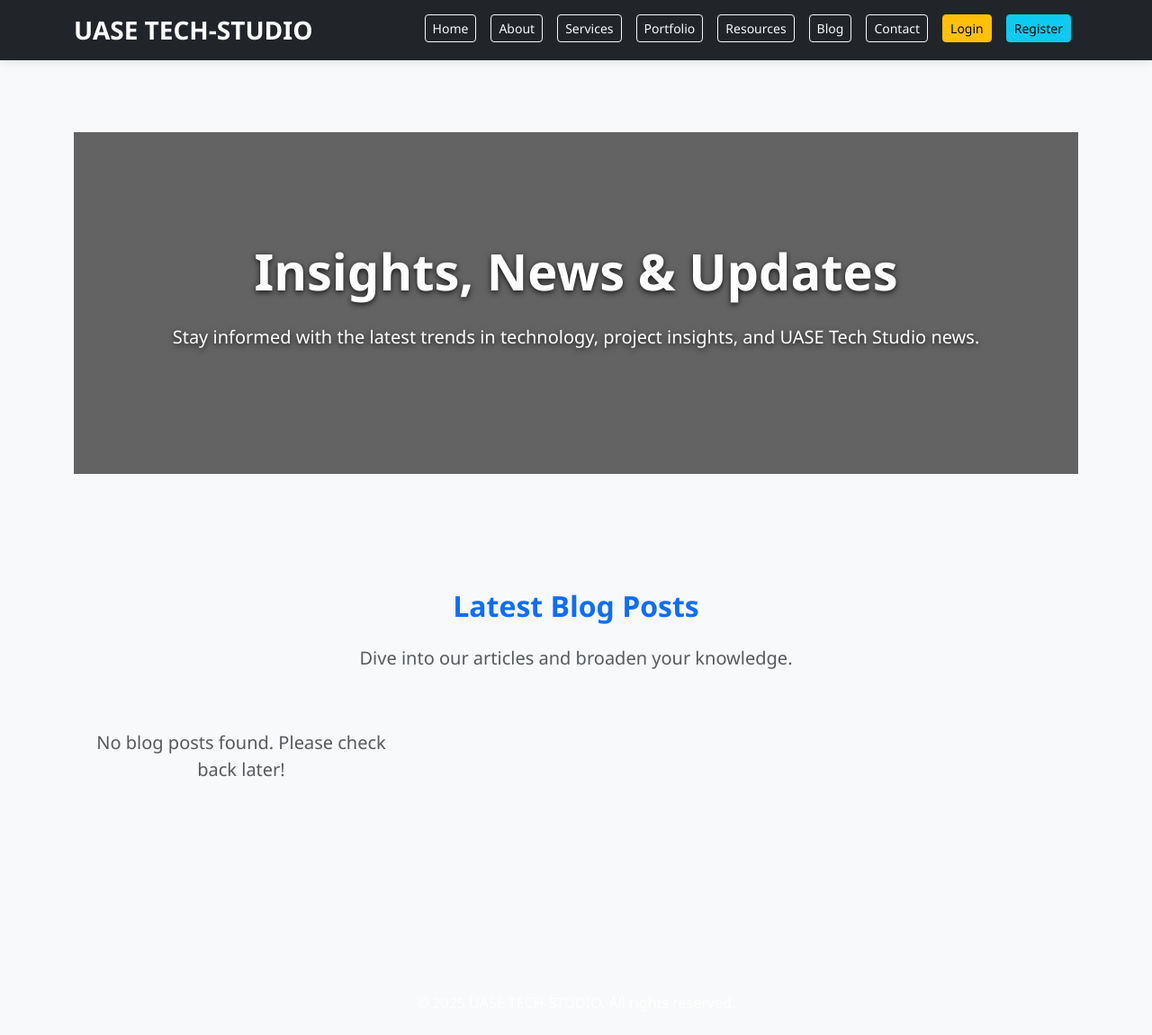
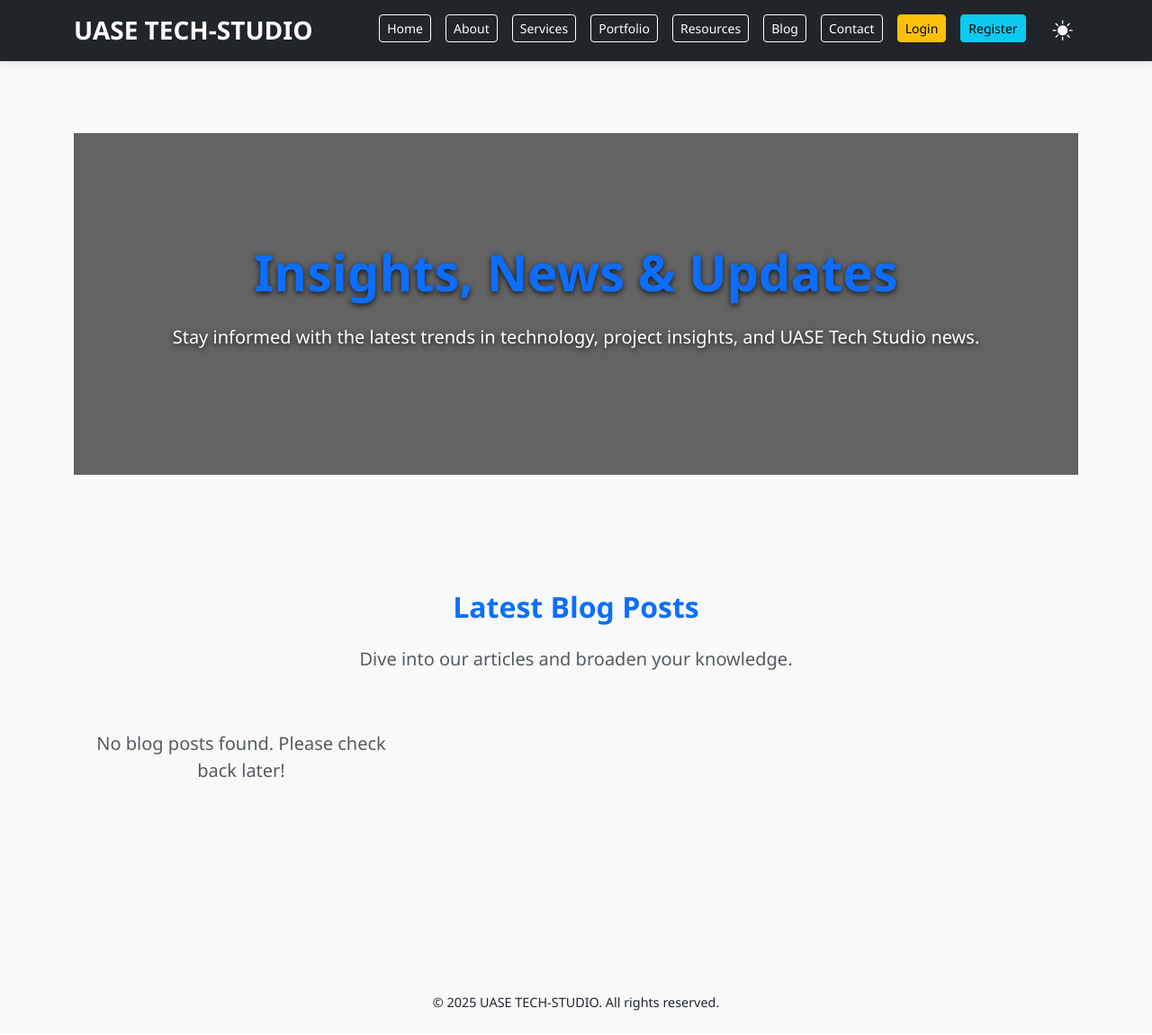
Before and after one commit to UASE-TECH-STUDIO/UASE_WEBSITE, a Django app: page /blog/ in a window 1280 px wide. Shown: the whole page at 90% size. After the commit the page ends 1124 px from the top, so only its background shows below. Run offline with Django 5.2, Linux system fonts and the light colour scheme; data that the repository does not hold is empty; some libraries are stand-ins or nearby versions.

Commit message:
some changes

```diff
--- a/core/templates/core/layout.html
+++ b/core/templates/core/layout.html
@@ -1,80 +1,190 @@
 {% load static %}
-
 <!DOCTYPE html>
 <html lang="en">
 <head>
-    <meta charset="UTF-8">
+  <meta charset="UTF-8" />
   <title>{% block title %}UASE TECH-STUDIO | Global ICT, Software Development & Training{% endblock %}</title>
-    <meta name="viewport" content="width=device-width, initial-scale=1">
+  <meta name="viewport" content="width=device-width, initial-scale=1" />
 
   <!-- ✅ SEO Meta Tags -->
-    <meta name="description" content="UASE TECH-STUDIO — founded by Muhammedmustapha Abdullahi (Usty) — offers world-class ICT services, software development, web design, data entry, virtual assistance, and professional technical training in Abuja, Nigeria, and globally. Empowering learners and businesses with modern digital solutions.">
-
-    <meta name="keywords" content="UASE, UASE TECH-STUDIO, UASE TECH, UASE-TECH, uase tech, UASE Tech, UASE TECH STUDIO, Usty, usty, USTY, UASE Abuja, UASE Nigeria, Muhammedmustapha Abdullahi, muhammedmustapha abdullahi, Muhammed Mustapha Abdullahi, muhammed mustapha abdullahi, ICT Training, ICT School in Abuja, Tech School Abuja, Tech School Nigeria, Abuja Tech Company, Tech Company in Nigeria, Web Development, Software Development, Web Design Abuja, Software Engineer, Frontend Developer, Full Stack Developer, Freelancer Abuja, Freelancer Nigeria, UASE TECH-STUDIO Training, UASE-TECH Solutions, UASE Tech Studio, UASE Lifecamp, UASE Asokoro, Tech Studio, UASE TECH Global, Web Developers Nigeria, Tech Services Abuja, Digital Skills, Programming Training, ICT Support, Virtual Assistance, Data Entry Services, UI/UX Design, App Development, Online Learning, Web Apps, ICT Consultancy, Technology Training, UASE Brand, UASE Company, UASE Tech Academy, UASE TECH Brand, Remote Tech Services, Learn Coding, Learn Web Development, Global Tech Training, ICT Institute, Tech School Africa, Abuja Technology Hub, Freelance Web Developer, ICT Freelancer, Tech Training Nigeria, Web Development School">
-
+  <meta name="description" content="UASE TECH-STUDIO — founded by Muhammedmustapha Abdullahi (Usty) — offers professional ICT services, software development, web design, data entry, virtual assistance, and digital training in Abuja, Nigeria, and globally.">
+  <meta name="keywords" content="UASE, UASE TECH-STUDIO, ICT, Web Development, Software, Tech Training, Abuja, Nigeria, Tech School, Freelancer, Software Developer, Frontend, Backend, Fullstack, Website Design, Tech Company, Online Learning, Global ICT, UASE TECH">
   <meta name="author" content="UASE TECH-STUDIO | Muhammedmustapha Abdullahi (Usty)">
   <meta name="robots" content="index, follow">
-    <meta name="language" content="English">
-    <meta name="revisit-after" content="3 days">
-    <meta name="distribution" content="global">
 
-    <!-- ✅ Open Graph / Facebook -->
-    <meta property="og:type" content="website">
-    <meta property="og:title" content="UASE TECH-STUDIO | ICT & Web Development Training by Usty">
-    <meta property="og:description" content="Learn web development, ICT skills, and software development at UASE TECH-STUDIO. Founded by Muhammedmustapha Abdullahi (Usty), delivering tech education and digital solutions worldwide.">
-    <meta property="og:image" content="{% static 'images/about_journey.jpg' %}">
-    <meta property="og:url" content="https://uase.tech">
-    <meta property="og:site_name" content="UASE TECH-STUDIO">
+  <link rel="icon" href="{% static 'images/uase_logo.png' %}" type="image/png" />
 
-    <!-- ✅ Twitter Meta -->
-    <meta name="twitter:card" content="summary_large_image">
-    <meta name="twitter:title" content="UASE TECH-STUDIO | ICT & Software Development School">
-    <meta name="twitter:description" content="UASE TECH-STUDIO provides software development, ICT training, virtual assistance, and web design services worldwide.">
-    <meta name="twitter:image" content="{% static 'images/about_journey.jpg' %}">
-    <meta name="twitter:site" content="@ustyalhaji">
+  <!-- ✅ Bootstrap + Icons -->
+  <link href="https://cdn.jsdelivr.net/npm/bootstrap@5.3.2/dist/css/bootstrap.min.css" rel="stylesheet" />
+  <link rel="stylesheet" href="https://cdn.jsdelivr.net/npm/bootstrap-icons@1.11.3/font/bootstrap-icons.min.css" />
+  <link rel="stylesheet" href="{% static 'core/style.css' %}" />
 
-    <!-- ✅ Favicon -->
-    <link rel="icon" href="{% static 'images/uase_logo.png' %}" type="image/png">
+  <style>
+    /* Smooth theme transition */
+    body, header, footer, main, .card, .form-control, .btn, section {
+      transition: background-color 0.4s ease, color 0.4s ease, box-shadow 0.4s ease, border-color 0.4s ease;
+    }
 
-    <!-- ✅ Structured Data / Schema.org -->
-    <script type="application/ld+json">
-    {
-      "@context": "https://schema.org",
-      "@type": "Organization",
-      "name": "UASE TECH-STUDIO",
-      "alternateName": ["UASE TECH", "UASE-TECH", "UASE", "Usty", "UASE Tech Studio", "UASE TECH GLOBAL"],
-      "url": "https://uase.tech",
-      "logo": "{% static 'images/uase_logo.png' %}",
-      "founder": {
-        "@type": "Person",
-        "name": "Muhammedmustapha Abdullahi",
-        "alternateName": ["Usty", "UASE Founder", "UASE TECH-STUDIO Founder"],
-        "jobTitle": "Tech Entrepreneur & Software Developer"
-      },
-      "sameAs": [
-        "https://github.com/UASE-TECH-STUDIO",
-        "https://www.linkedin.com/in/muhammedmustapha-abdullahi-bb897a309/",
-        "https://www.youtube.com/@UASE_TECH-STUDIOS",
-        "https://twitter.com/ustyalhaji",
-        "https://www.instagram.com/ustyalhajiserviceslimited/",
-        "https://facebook.com/ustyalhaji"
-      ],
-      "description": "UASE TECH-STUDIO offers global ICT solutions, web and software development, data entry, virtual assistance, and digital training services for learners and businesses worldwide."
+    /* 🌞 Light Mode */
+    body {
+      background-color: #f8f9fa;
+      color: #212529;
     }
-    </script>
 
-    <!-- ✅ External Libraries -->
-    <link href="https://cdn.jsdelivr.net/npm/bootstrap@5.3.2/dist/css/bootstrap.min.css" rel="stylesheet">
-    <link rel="stylesheet" href="https://cdnjs.cloudflare.com/ajax/libs/animate.css/4.1.1/animate.min.css"/>
-    <link rel="stylesheet" href="https://cdn.jsdelivr.net/npm/bootstrap-icons@1.11.3/font/bootstrap-icons.min.css">
-    <link rel="stylesheet" href="{% static 'core/style.css' %}">
+    /* 🌙 Dark Mode Base */
+    body.dark-mode {
+      background-color: #0d1117;
+      color: #dfe4ea;
+    }
+
+    header.dark-mode, footer.dark-mode {
+      background-color: #161b22 !important;
+      color: #e6edf3 !important;
+    }
+
+    /* 🌟 Soft Glowing Cards */
+    .card {
+      background-color: #ffffff;
+      border: 1px solid #dee2e6;
+      border-radius: 1rem;
+      box-shadow: 0 2px 6px rgba(0, 0, 0, 0.05);
+    }
+
+    body.dark-mode .card {
+      background-color: #161b22 !important;
+      color: #dfe4ea !important;
+      border-color: #30363d;
+      box-shadow: 0 6px 16px rgba(88, 166, 255, 0.08);
+      backdrop-filter: blur(10px);
+    }
+
+    /* 🌙 Text and Headings (retain soft tone) */
+    h1, h2, h3, h4, h5, h6 {
+      color: #0d6efd;
+    }
+    body.dark-mode h1,
+    body.dark-mode h2,
+    body.dark-mode h3,
+    body.dark-mode h4,
+    body.dark-mode h5,
+    body.dark-mode h6 {
+      color: #58a6ff;
+    }
+
+    body.dark-mode p,
+    body.dark-mode span,
+    body.dark-mode li,
+    body.dark-mode small,
+    body.dark-mode strong {
+      color: #c9d1d9 !important;
+    }
+
+    /* 🌙 Sections and containers */
+    body.dark-mode .container,
+    body.dark-mode section {
+      background: transparent !important;
+    }
+
+    /* 🌙 Inputs and Forms */
+    .form-control {
+      background-color: #fff;
+      color: #000;
+      border: 1px solid #ccc;
+    }
+
+    body.dark-mode .form-control {
+      background-color: #0e1623 !important;
+      color: #e6edf3 !important;
+      border-color: #30363d;
+    }
+
+    body.dark-mode .form-control:focus {
+      background-color: #161b22 !important;
+      color: #f0f6fc;
+      border-color: #58a6ff;
+      box-shadow: 0 0 8px rgba(88, 166, 255, 0.3);
+    }
+
+    /* 🌙 Buttons */
+    .btn-dark-toggle {
+      border: none;
+      background: none;
+      color: inherit;
+      font-size: 1.4rem;
+      cursor: pointer;
+      transition: transform 0.3s ease, color 0.3s ease;
+    }
+
+    .btn-dark-toggle:hover {
+      transform: rotate(20deg);
+      color: #58a6ff;
+    }
+
+    .btn-outline-light {
+      border-color: #fff;
+      color: #fff;
+    }
+
+    body.dark-mode .btn-outline-light {
+      border-color: #58a6ff;
+      color: #58a6ff;
+    }
+
+    body.dark-mode .btn-outline-light:hover {
+      background-color: #58a6ff;
+      color: #0d1117;
+    }
+
+    /* 🌙 Links */
+    body.dark-mode a {
+      color: #58a6ff;
+    }
+
+    body.dark-mode a:hover {
+      color: #79c0ff !important;
+    }
+
+    /* 🌙 Footer */
+    footer {
+      background-color: #f8f9fa;
+      color: #212529;
+    }
+
+    body.dark-mode footer {
+      background-color: #161b22 !important;
+      color: #c9d1d9 !important;
+      border-top: 1px solid #30363d;
+    }
+
+    footer p {
+      margin: 0;
+      font-size: 0.9rem;
+    }
+
+    /* 🌙 Login & Register Page Fix */
+    .auth-container {
+      max-width: 420px;
+      margin: 50px auto;
+      background-color: #ffffff;
+      border-radius: 12px;
+      padding: 2rem;
+      box-shadow: 0 4px 10px rgba(0, 0, 0, 0.1);
+    }
+
+    body.dark-mode .auth-container {
+      background-color: #161b22 !important;
+      color: #e6edf3 !important;
+      box-shadow: 0 6px 18px rgba(88, 166, 255, 0.08);
+    }
+  </style>
 </head>
 
-<body>
-    <!-- ✅ Fixed header -->
-    <header class="bg-dark text-white py-3 sticky-top" style="z-index: 1030;">
+<body class="fade-mode">
+  <!-- ✅ Header -->
+  <header id="header" class="bg-dark text-white py-3 sticky-top">
     <div class="container d-flex justify-content-between align-items-center flex-wrap">
       <h1 class="h3 m-0">UASE TECH-STUDIO</h1>
+
       <nav class="d-flex flex-wrap align-items-center">
         <a href="{% url 'home' %}" class="btn btn-outline-light btn-sm me-2 mb-1">Home</a>
         <a href="{% url 'about' %}" class="btn btn-outline-light btn-sm me-2 mb-1">About</a>
@@ -93,26 +203,57 @@
         <a href="{% url 'login' %}" class="btn btn-warning btn-sm me-2 mb-1">Login</a>
         <a href="{% url 'register' %}" class="btn btn-info btn-sm mb-1">Register</a>
         {% endif %}
+
+        <!-- 🌙 Toggle Button -->
+        <button id="darkModeToggle" class="btn-dark-toggle ms-3" title="Toggle Dark Mode">
+          <i class="bi bi-moon-fill"></i>
+        </button>
       </nav>
     </div>
   </header>
 
-    <!-- ✅ Main Content -->
-    <main class="container">
+  <!-- ✅ Main -->
+  <main class="container my-4 fade-mode">
     {% block content %}
     {% endblock %}
   </main>
 
   <!-- ✅ Footer -->
-    <footer class="bg-light text-center py-4 mt-5">
+  <footer id="footer" class="text-center py-4 mt-5">
     <div class="container">
-            <p class="mb-0">&copy; 2025 UASE TECH-STUDIO. All rights reserved.</p>
+      <p>&copy; 2025 UASE TECH-STUDIO. All rights reserved.</p>
     </div>
   </footer>
 
   <!-- ✅ Scripts -->
   <script src="https://cdn.jsdelivr.net/npm/bootstrap@5.3.2/dist/js/bootstrap.bundle.min.js"></script>
-    <script src="{% static 'core/scripts.js' %}"></script>
+
+  <script>
+    const toggleBtn = document.getElementById('darkModeToggle');
+    const body = document.body;
+    const header = document.getElementById('header');
+    const footer = document.getElementById('footer');
+
+    const savedTheme = localStorage.getItem('theme');
+    if (savedTheme === 'dark') {
+      body.classList.add('dark-mode');
+      header.classList.add('dark-mode');
+      footer.classList.add('dark-mode');
+      toggleBtn.innerHTML = '<i class="bi bi-moon-fill"></i>';
+    } else {
+      toggleBtn.innerHTML = '<i class="bi bi-sun-fill"></i>';
+    }
+
+    toggleBtn.addEventListener('click', () => {
+      body.classList.toggle('dark-mode');
+      header.classList.toggle('dark-mode');
+      footer.classList.toggle('dark-mode');
+      const isDark = body.classList.contains('dark-mode');
+      toggleBtn.innerHTML = isDark ? '<i class="bi bi-moon-fill"></i>' : '<i class="bi bi-sun-fill"></i>';
+      localStorage.setItem('theme', isDark ? 'dark' : 'light');
+    });
+  </script>
+
   {% block scripts %}{% endblock %}
 </body>
 </html>
```
Lines whose indentation alone changed are shown as unchanged.
